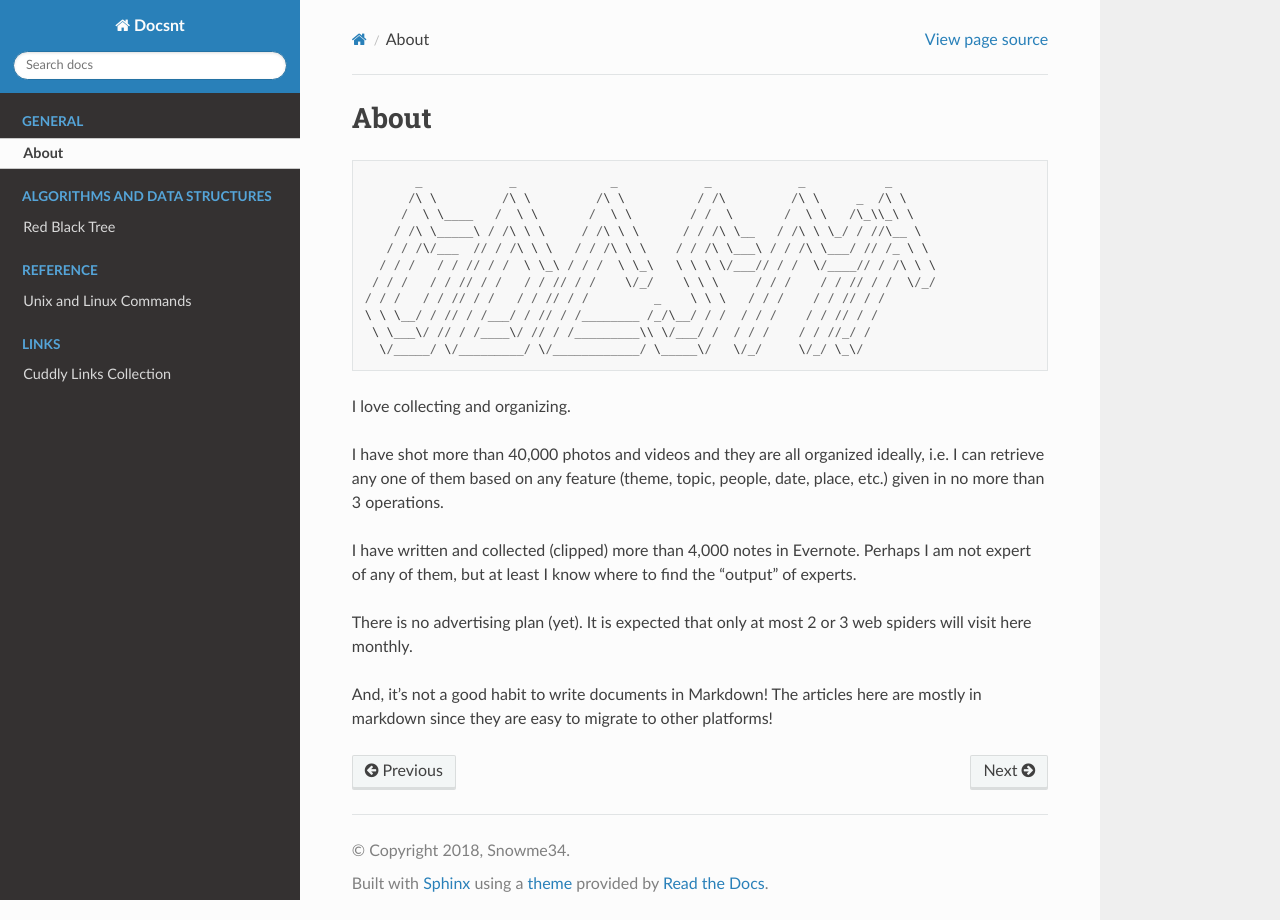
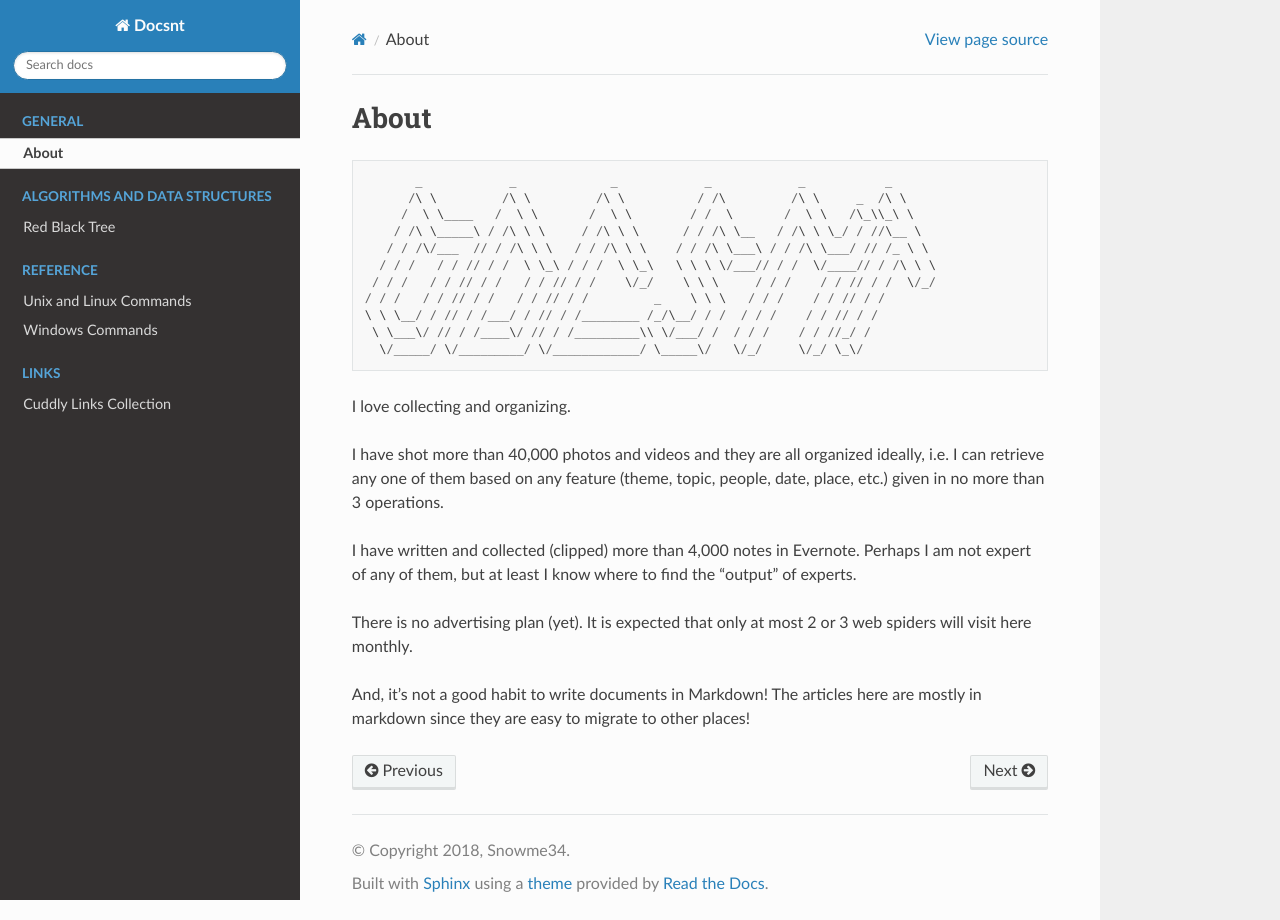
Before and after one commit to snowme34/snowme34.com, a Sphinx documentation site: the page built from docs/source/about/index.md, in a window 1280 px wide. Built offline with Sphinx 7.4.7 and the Read the Docs theme 2.0.0, drawn with Linux system fonts in a browser that asks for light colours.

Commit message:
fix typo

```diff
--- a/docs/source/about/index.md
+++ b/docs/source/about/index.md
@@ -30,4 +30,4 @@ most 2 or 3 web spiders will visit here monthly.
 
 And, it's not a good habit to write documents in Markdown!
 The articles here are mostly in markdown since they are easy
-to migrate to other platforms!
+to migrate to other places!
--- a/docs/source/index.rst
+++ b/docs/source/index.rst
@@ -45,6 +45,7 @@ The organization of this site is as following:
    :name: sec-reference
 
    reference/commands/unix-and-linux-commands
+   reference/commands/windows-commands
 
 
 .. toctree::
```
